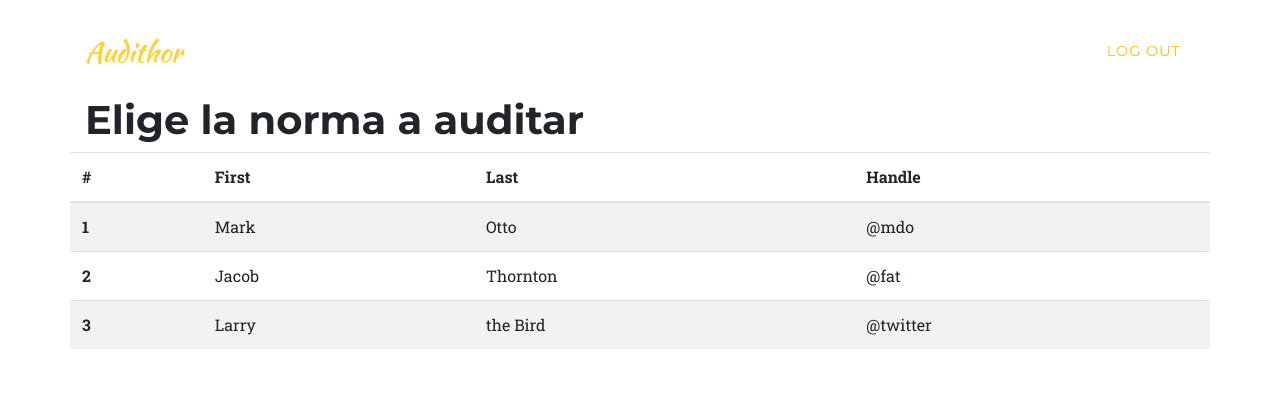
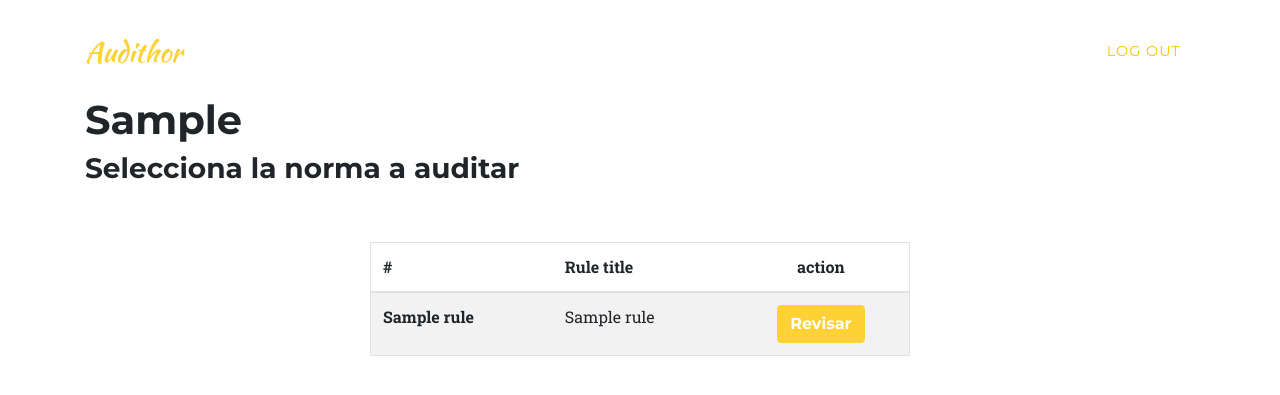
Before and after one commit to Yojanpardo/django_audithor, a Django app: page /audits/1/ in a window 1280 px wide. Shown: the top 395 px of the page. Run offline with Django 3.2, Linux system fonts and the light colour scheme; tables that the repository leaves empty hold one stand-in row (values such as "Sample post"); some libraries are stand-ins or nearby versions; some web fonts are replaced.

Commit message:
hago las vistas para mostrar las preguntas y para mostrar los numerales

```diff
--- a/audit/models.py
+++ b/audit/models.py
@@ -23,6 +23,7 @@ class Audit(models.Model):
 class Rule(models.Model):
 	audit = models.OneToOneField(Audit, on_delete=models.CASCADE)
 	rule_name = models.CharField(max_length=50)
+	rule_title = models.CharField(max_length=100)
 
 	#metadata
 
--- a/audit/urls.py
+++ b/audit/urls.py
@@ -3,4 +3,7 @@ from . import views
 urlpatterns = [
 	path('', views.AuditListView.as_view(),name='audits'),
 	path('<int:pk>/',views.AuditDetailView.as_view(),name='rules'),
+	path('<int:audit_pk>/<int:pk>/',views.RuleDetailView.as_view(),name='numerals'),
+	path('<int:audit_pk>/<int:rule_pk>/<int:pk>/',views.NumeralDetailView.as_view(),name='questions'),
+
 ]
--- a/audit/views.py
+++ b/audit/views.py
@@ -1,6 +1,6 @@
 from django.shortcuts import render
 from django.views.generic import ListView, DetailView
-from .models import Audit, Rule
+from .models import Audit, Rule, Numeral, Question
 
 # Create your views here.
 
@@ -18,3 +18,23 @@ class AuditDetailView(DetailView):
         rules = Rule.objects.filter(audit=self.get_object())
         context['rules'] = rules
         return context
+
+class RuleDetailView(DetailView):
+    model = Rule
+    template_name = "audit/numerals.html"
+
+    def get_context_data(self, **kwargs):
+        context = super().get_context_data(**kwargs)
+        numerals = Numeral.objects.filter(rule=self.get_object())
+        context['numerals'] = numerals
+        return context
+
+class NumeralDetailView(DetailView):
+    model = Numeral
+    template_name = "audit/questions.html"
+
+    def get_context_data(self, **kwargs):
+        context = super().get_context_data(**kwargs)
+        questions = Question.objects.filter(numeral = self.get_object())
+        context['questions'] = questions
+        return context
--- a/templates/audit/audits.html
+++ b/templates/audit/audits.html
@@ -4,7 +4,7 @@
 {% endblock title %}
 {% block container %}
 <div class="container">
-	<h1 class="mt-5 pt-5">Selecciona la auditoria que vas a ejecutar</h1>
+	<h1 class="mt-5 pt-5">Selecciona el proceso que vas a auditar</h1>
 	{% for audit in audits %}
 		<div class="row justify-content-center">
 				<div class="col-sm-12 col-md-10 col-lg-8">
--- /dev/null
+++ b/templates/audit/questions.html
@@ -0,0 +1,3 @@
+{% for question in questions %}
+	{{question}}
+{% endfor %}
--- a/templates/audit/rules.html
+++ b/templates/audit/rules.html
@@ -4,41 +4,29 @@
 {% endblock title %}
 {% block container %}
 <div class="container">
-	<h1 class="mt-5 pt-5">Elige la norma a auditar</h1>
+	<h1 class="mt-5 pt-5">{{audit}}</h1>
+	<h3>Selecciona la norma a auditar</h3>
 	<div class="row justify-content-center">
-    <table class="table table-striped">
+		<div class="col-sm-12 col-md-10 col-lg-8 col-xl-6 mt-5 	">
+	    <table class="table table-striped border">
 			  <thead>
 			    <tr>
 			      <th scope="col">#</th>
-      <th scope="col">First</th>
-      <th scope="col">Last</th>
-      <th scope="col">Handle</th>
+			      <th scope="col">Rule title</th>
+			      <th class="text-center">action</th>
 			    </tr>
 			  </thead>
 			  <tbody>
+			    {% for rule in rules %}
 				    <tr>
-      <th scope="row">1</th>
-      <td>Mark</td>
-      <td>Otto</td>
-      <td>@mdo</td>
+				      <th scope="row">{{rule.rule_name}}</th>
+				      <td>{{rule.rule_title}}</td>
+				      <td class="text-center"><a href="{% url 'audit:numerals' audit.pk rule.pk %}" class="btn btn-primary">Revisar</a></td>
 				    </tr>
-    <tr>
-      <th scope="row">2</th>
-      <td>Jacob</td>
-      <td>Thornton</td>
-      <td>@fat</td>
-    </tr>
-    <tr>
-      <th scope="row">3</th>
-      <td>Larry</td>
-      <td>the Bird</td>
-      <td>@twitter</td>
-    </tr>
+			    {% endfor %}
 			  </tbody>
 			</table>
-    {% for rule in rules %}
-
-    {% endfor %}
+		</div>
 	</div>
 </div>
 {% endblock container %}
```
Also changed, not shown: templates/audit/numerals.html (+32 -0 lines), audit/migrations/0003_rule_rule_title.py (added), templates/audit/question.html (deleted). Lines whose indentation alone changed are shown as unchanged.
